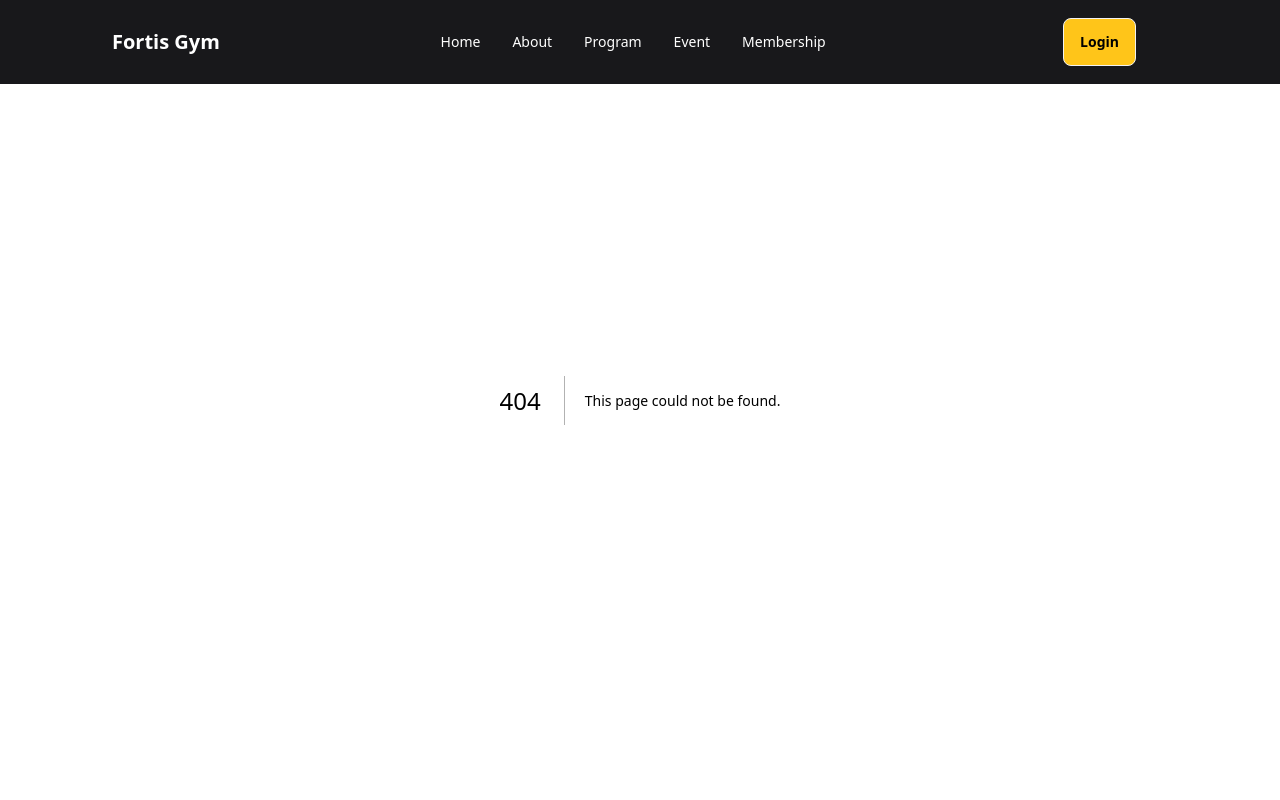
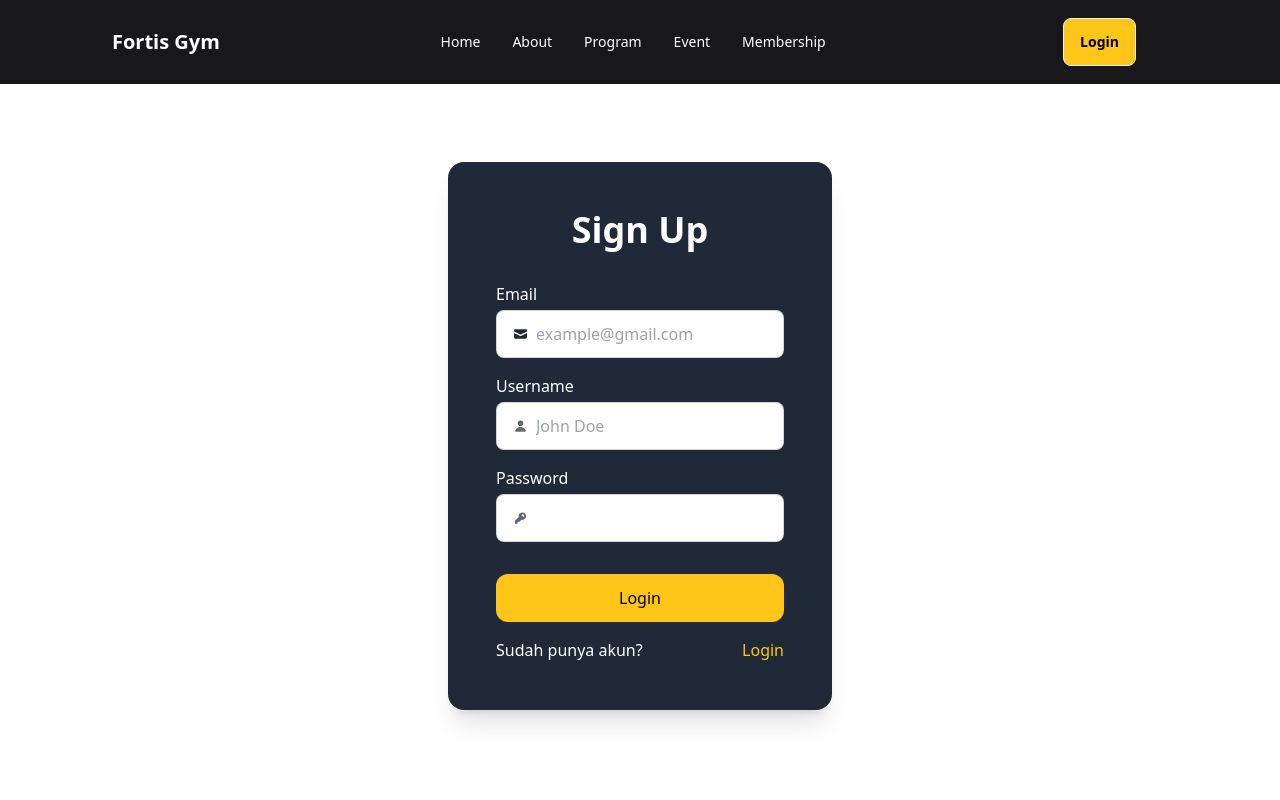
Before and after one commit to fridoustin/fortisgym, a Next.js app: page /auth/signup in a window 1280 px wide. Before the commit this address had no page. Shown: the top 800 px of the page. Built offline with nearby package versions, Linux system fonts and the light colour scheme.

Commit message:
feat: auth page

```diff
--- /dev/null
+++ b/app/auth/signin/page.tsx
@@ -0,0 +1,48 @@
+import React from 'react'
+
+const SignIn = () => {
+    return (
+        <main className="bg-white flex justify-center items-center min-h-screen p-6 pt-24">
+            <div className='card bg-gray-800 w-96 shadow-xl px-12 py-12'>
+                <h1 className='font-bold text-4xl flex justify-center pb-8 text-white'>Sign In</h1>
+                <p className='text-white pb-1'>Email</p>
+                <label className="input input-bordered flex items-center gap-2 bg-white">
+                    <svg
+                        xmlns="http://www.w3.org/2000/svg"
+                        viewBox="0 0 16 16"
+                        fill="currentColor"
+                        className="h-4 w-4 ">
+                        <path
+                        d="M2.5 3A1.5 1.5 0 0 0 1 4.5v.793c.026.009.051.02.076.032L7.674 8.51c.206.1.446.1.652 0l6.598-3.185A.755.755 0 0 1 15 5.293V4.5A1.5 1.5 0 0 0 13.5 3h-11Z" />
+                        <path
+                        d="M15 6.954 8.978 9.86a2.25 2.25 0 0 1-1.956 0L1 6.954V11.5A1.5 1.5 0 0 0 2.5 13h11a1.5 1.5 0 0 0 1.5-1.5V6.954Z" />
+                    </svg>
+                <input type="text" className="grow text-black" placeholder="example@gmail.com" />
+                </label>
+                <p className='text-white pb-1 pt-4'>Password</p>
+                <label className="input input-bordered flex items-center gap-2 bg-white">
+                <svg
+                    xmlns="http://www.w3.org/2000/svg"
+                    viewBox="0 0 16 16"
+                    fill="currentColor"
+                    className="h-4 w-4 opacity-70">
+                    <path
+                    fillRule="evenodd"
+                    d="M14 6a4 4 0 0 1-4.899 3.899l-1.955 1.955a.5.5 0 0 1-.353.146H5v1.5a.5.5 0 0 1-.5.5h-2a.5.5 0 0 1-.5-.5v-2.293a.5.5 0 0 1 .146-.353l3.955-3.955A4 4 0 1 1 14 6Zm-4-2a.75.75 0 0 0 0 1.5.5.5 0 0 1 .5.5.75.75 0 0 0 1.5 0 2 2 0 0 0-2-2Z"
+                    clipRule="evenodd" />
+                </svg>
+                <input type="password" className="grow text-black" value="" />
+                </label>
+                <button className='bg-[#ffc519] mt-8 rounded-xl text-black py-3 hover:bg-[#b39232]'>Login</button>
+                <p className='text-white text-center py-2'>or</p>
+                <button className='bg-white rounded-xl text-black py-3 hover:bg-slate-200'>Login With Google</button>
+                <div className='flex justify-between pt-4'>
+                    <p className='text-white text-s'>Belum punya akun?</p>
+                    <a className="link link-hover text-[#ffc519]" href="/auth/signup">Buat akun</a>
+                </div>
+            </div>
+        </main>
+    )
+}
+
+export default SignIn
--- /dev/null
+++ b/app/auth/signup/page.tsx
@@ -0,0 +1,59 @@
+import React from 'react'
+
+const SignUp = () => {
+    return (
+        <main className="bg-white flex justify-center items-center min-h-screen p-6 pt-24">
+            <div className='card bg-gray-800 w-96 shadow-xl px-12 py-12'>
+                <h1 className='font-bold text-4xl flex justify-center pb-8 text-white'>Sign Up</h1>
+                <p className='text-white pb-1'>Email</p>
+                <label className="input input-bordered flex items-center gap-2 bg-white">
+                    <svg
+                        xmlns="http://www.w3.org/2000/svg"
+                        viewBox="0 0 16 16"
+                        fill="currentColor"
+                        className="h-4 w-4 ">
+                        <path
+                        d="M2.5 3A1.5 1.5 0 0 0 1 4.5v.793c.026.009.051.02.076.032L7.674 8.51c.206.1.446.1.652 0l6.598-3.185A.755.755 0 0 1 15 5.293V4.5A1.5 1.5 0 0 0 13.5 3h-11Z" />
+                        <path
+                        d="M15 6.954 8.978 9.86a2.25 2.25 0 0 1-1.956 0L1 6.954V11.5A1.5 1.5 0 0 0 2.5 13h11a1.5 1.5 0 0 0 1.5-1.5V6.954Z" />
+                    </svg>
+                <input type="text" className="grow text-black" placeholder="example@gmail.com" />
+                </label>
+                <p className='text-white pb-1 pt-4'>Username</p>
+                <label className="input input-bordered flex items-center gap-2 bg-white">
+                    <svg
+                        xmlns="http://www.w3.org/2000/svg"
+                        viewBox="0 0 16 16"
+                        fill="currentColor"
+                        className="h-4 w-4 opacity-70">
+                        <path
+                        d="M8 8a3 3 0 1 0 0-6 3 3 0 0 0 0 6ZM12.735 14c.618 0 1.093-.561.872-1.139a6.002 6.002 0 0 0-11.215 0c-.22.578.254 1.139.872 1.139h9.47Z" />
+                    </svg>
+                    <input type="text" className="grow text-black" placeholder="John Doe" />
+                </label>
+                <p className='text-white pb-1 pt-4'>Password</p>
+                <label className="input input-bordered flex items-center gap-2 bg-white">
+                <svg
+                    xmlns="http://www.w3.org/2000/svg"
+                    viewBox="0 0 16 16"
+                    fill="currentColor"
+                    className="h-4 w-4 opacity-70">
+                    <path
+                    fillRule="evenodd"
+                    d="M14 6a4 4 0 0 1-4.899 3.899l-1.955 1.955a.5.5 0 0 1-.353.146H5v1.5a.5.5 0 0 1-.5.5h-2a.5.5 0 0 1-.5-.5v-2.293a.5.5 0 0 1 .146-.353l3.955-3.955A4 4 0 1 1 14 6Zm-4-2a.75.75 0 0 0 0 1.5.5.5 0 0 1 .5.5.75.75 0 0 0 1.5 0 2 2 0 0 0-2-2Z"
+                    clipRule="evenodd" />
+                </svg>
+                <input type="password" className="grow text-black" value="" />
+                </label>
+                <button className='bg-[#ffc519] mt-8 rounded-xl text-black py-3 hover:bg-[#b39232]'>Login</button>
+                <div className='flex justify-between pt-4'>
+                    <p className='text-white text-s'>Sudah punya akun?</p>
+                    <a className="link link-hover text-[#ffc519]" href="/auth/signin">Login</a>
+                </div>
+
+            </div>
+        </main>
+    )
+}
+
+export default SignUp
```
